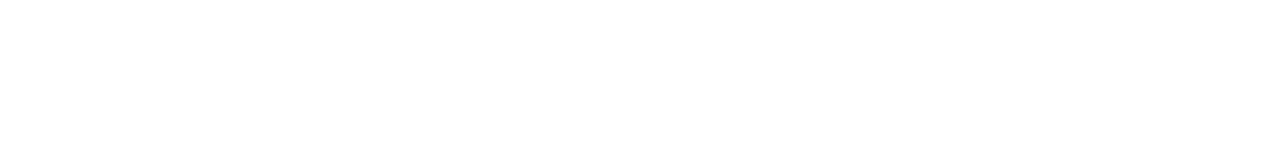
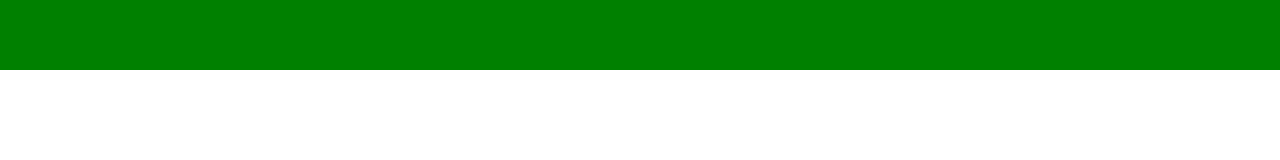
Before and after one commit to AlexDev1204/lesson1, a plain HTML site: page index.html in a window 1280 px wide. Drawn offline with Linux system fonts and the light colour scheme.

Commit message:
header added

```diff
--- a/index.html
+++ b/index.html
@@ -4,6 +4,9 @@
     <meta charset="UTF-8" />
     <meta name="viewport" content="width=device-width, initial-scale=1.0" />
     <title>Lesson1 brain acad</title>
+    <link rel="stylesheet" href="style.css" />
   </head>
-  <body></body>
+  <body>
+    <header></header>
+  </body>
 </html>
--- /dev/null
+++ b/style.css
@@ -0,0 +1,7 @@
+header {
+  height: 70px;
+  background: green;
+}
+body {
+  margin: 0;
+}
```
